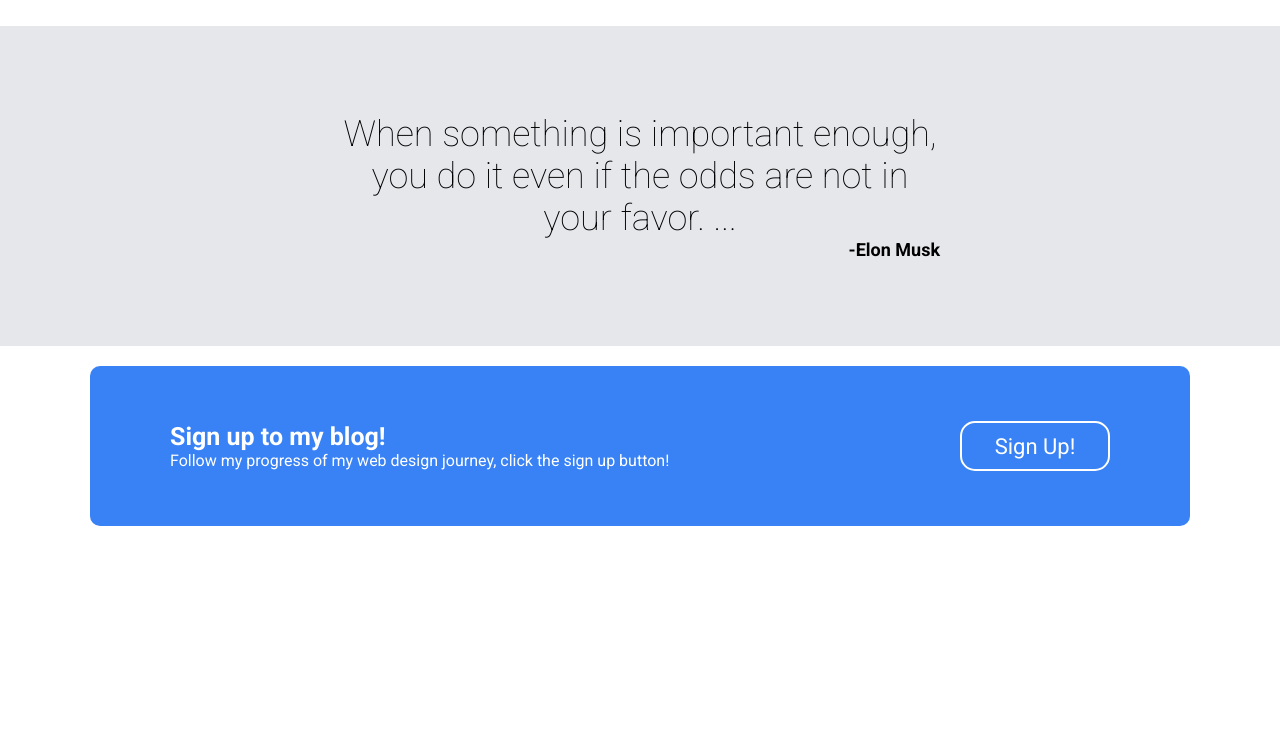
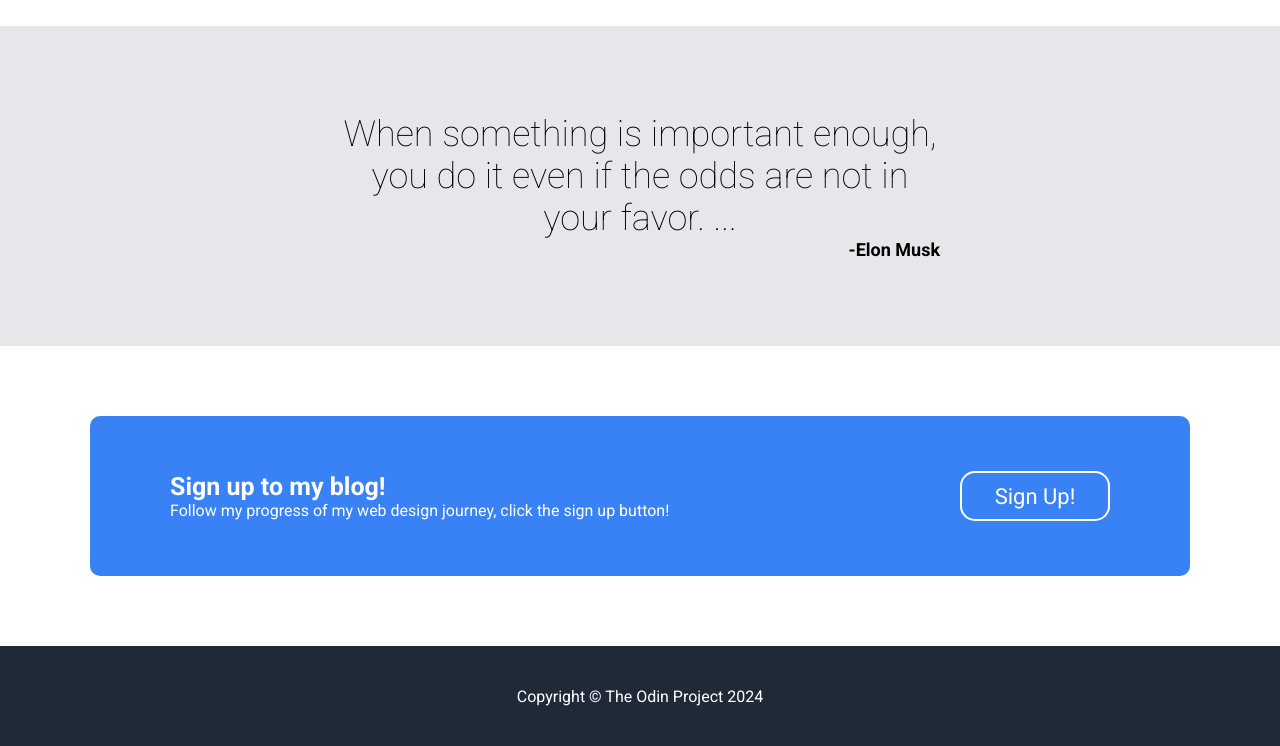
Before and after one commit to jonmc89/odin-landing-page, a plain HTML site: page index.html in a window 1280 px wide. Shown: the part 832-1578 px from the top of the page. Before the commit the page ends 1378 px from the top, so only its background shows below. Drawn offline with Linux system fonts and the light colour scheme.

Commit message:
Footer Section Added
Footer added and styled

```diff
--- a/index.html
+++ b/index.html
@@ -70,6 +70,9 @@
       <button>Sign Up!</button>
     </div>
   </div>
+  <footer>
+    <p>Copyright &copy The Odin Project 2024</p>
+  </footer>
 
 </body>
 </html>
--- a/styles.css
+++ b/styles.css
@@ -167,6 +167,7 @@
   justify-content: center;
   align-items: center;
   height: 200px;
+  margin: 50px;
 }
 
 .call_to_action_container{
@@ -200,3 +201,12 @@
 .call_to_action_container button:hover{
   background-color: coral;
 }
+
+footer{
+  background-color: #1f2937;
+  color: #fff;
+  display: flex;
+  justify-content: center;
+  align-items: center;
+  height: 100px;
+}
```
